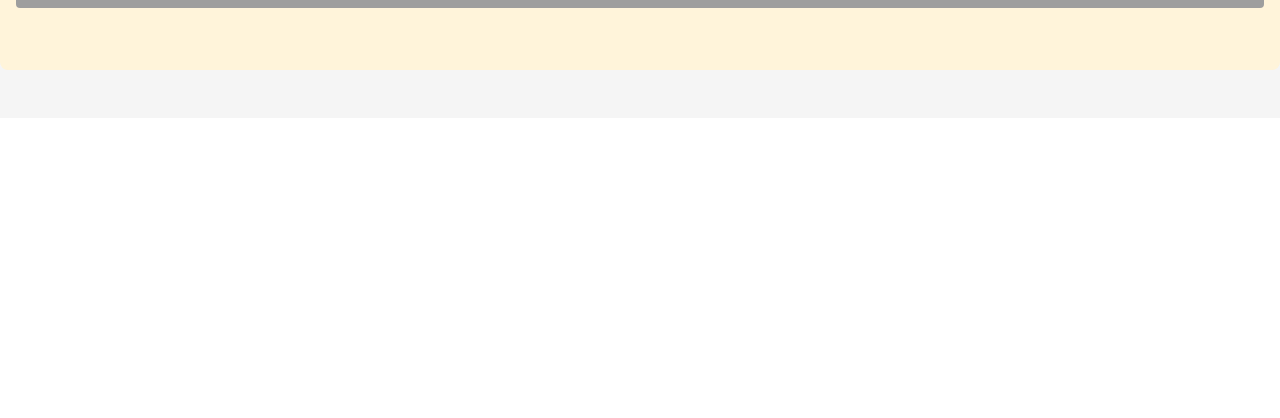
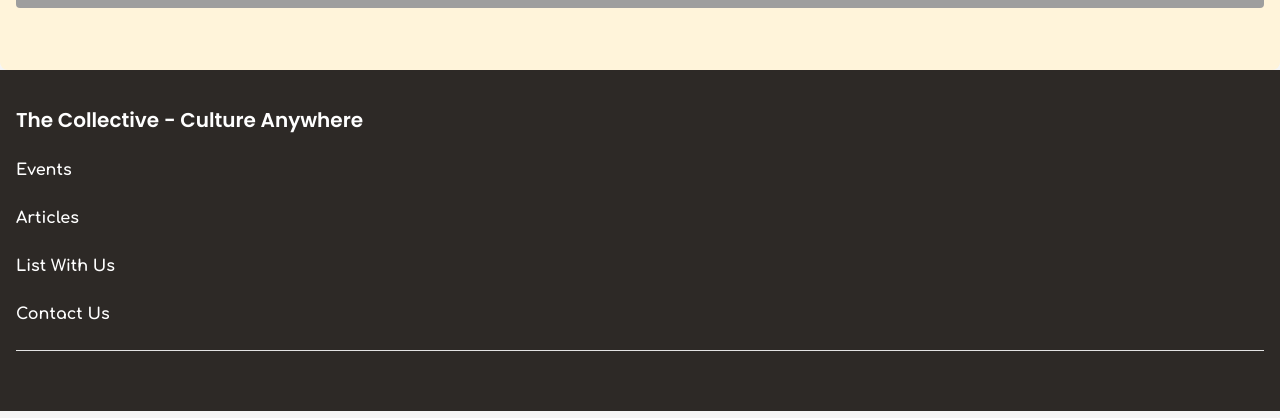
Before and after one commit to phlong19/the-collective, a React (Vite) app: page / in a window 1280 px wide. Shown: the part 1978-2396 px from the top of the page. Before the commit the page ends 2096 px from the top, so only its background shows below. Built offline with nearby package versions, Linux system fonts and the light colour scheme; grey boxes are pictures that could not be loaded.

Commit message:
chore: styling footer

```diff
--- a/src/components/layout/AppLayout.tsx
+++ b/src/components/layout/AppLayout.tsx
@@ -4,8 +4,7 @@ import { useMediaQuery } from "react-responsive";
 import DesktopNavBar from "../ui/DesktopFloatMenu";
 import { Flex, Layout } from "antd";
 import { AIArrowRight } from "aveicon";
-
-const { Footer } = Layout;
+import Footer from "../ui/Footer";
 
 export default function AppLayout() {
   const matches = useMediaQuery({ query: "(max-width:768px)" });
--- /dev/null
+++ b/src/components/ui/Footer.tsx
@@ -0,0 +1,40 @@
+import { Divider, Layout, Space, Typography } from "antd";
+import { Link } from "react-router-dom";
+
+const { Footer: AntdFooter } = Layout;
+const { Title } = Typography;
+
+function Footer() {
+  return (
+    <AntdFooter
+      style={{ marginBottom: "10px", padding: "36px 16px" }}
+      className="bg-dark"
+    >
+      <Title
+        level={2}
+        className="!mb-6 font-poppins !text-xl leading-6 !text-white"
+      >
+        The Collective - Culture Anywhere
+      </Title>
+      <Space direction="vertical" size={24}>
+        {links.map((link) => (
+          <Link
+            to={link}
+            className="font-comfortaa !text-base !font-bold capitalize leading-[18px] text-white"
+          >
+            {link}
+          </Link>
+        ))}
+      </Space>
+
+      {/* todo */}
+      <Divider style={{ borderColor: "#e3e3e3", width: "100%" }} />
+
+      <Space direction="vertical" size={24}></Space>
+    </AntdFooter>
+  );
+}
+
+export default Footer;
+
+const links = ["events", "articles", "list with us", "contact us"];
```
